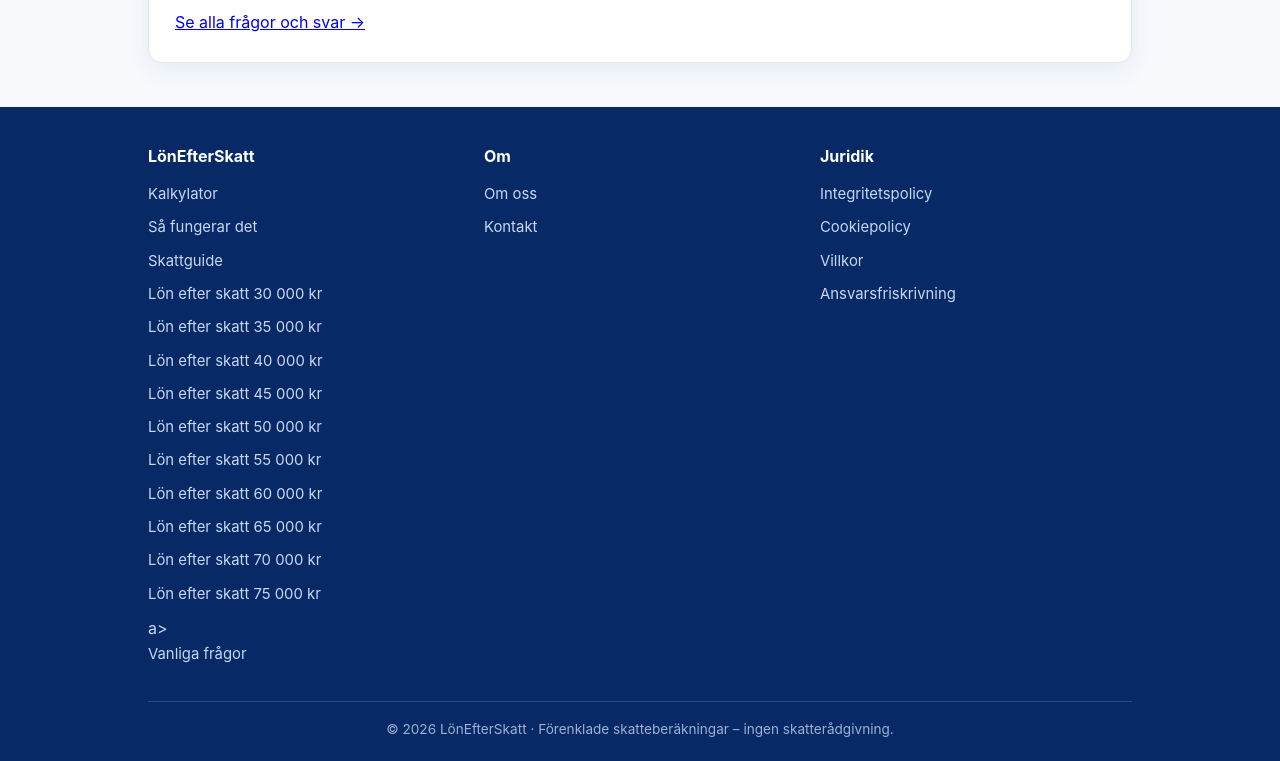
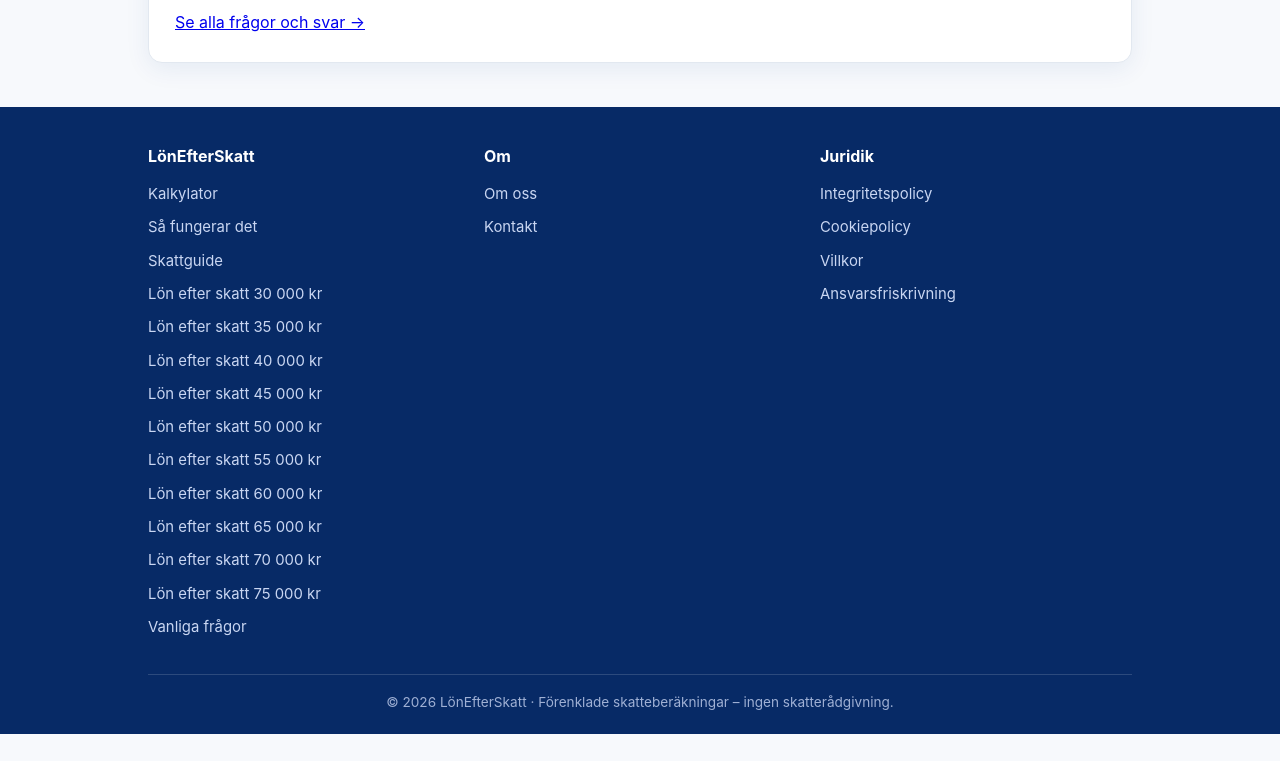
Before and after one commit to mirzacreative/lon-efter-skatt, a plain HTML site: page index.html in a window 1280 px wide. Shown: the part 1584-2345 px from the top of the page. After the commit the page ends 2318 px from the top, so only its background shows below. Drawn offline with Linux system fonts and the light colour scheme.

Commit message:
Fix stray text after lon-efter-skatt-75000 homepage link

```diff
--- a/index.html
+++ b/index.html
@@ -152,7 +152,7 @@ Individuella avdrag (t.ex. reseavdrag, ränteavdrag), kyrkoavgift och begravning
 <footer class="site-footer">
 <div class="wrap">
 <div class="cols">
-<div><h4>LönEfterSkatt</h4><a href="index.html">Kalkylator</a><a href="sa-fungerar-det.html">Så fungerar det</a><a href="skatt-i-sverige-guide.html">Skattguide</a><a href="lon-efter-skatt-30000-kr.html">Lön efter skatt 30 000 kr</a><a href="lon-efter-skatt-35000-kr.html">Lön efter skatt 35 000 kr</a><a href="lon-efter-skatt-40000-kr.html">Lön efter skatt 40 000 kr</a><a href="lon-efter-skatt-45000-kr.html">Lön efter skatt 45 000 kr</a><a href="lon-efter-skatt-50000-kr.html">Lön efter skatt 50 000 kr</a><a href="lon-efter-skatt-55000-kr.html">Lön efter skatt 55 000 kr</a><a href="lon-efter-skatt-60000-kr.html">Lön efter skatt 60 000 kr</a><a href="lon-efter-skatt-65000-kr.html">Lön efter skatt 65 000 kr</a><a href="lon-efter-skatt-70000-kr.html">Lön efter skatt 70 000 kr</a><a href="lon-efter-skatt-75000-kr.html">Lön efter skatt 75 000 kr</a>a><a href="vanliga-fragor.html">Vanliga frågor</a></div>
+<div><h4>LönEfterSkatt</h4><a href="index.html">Kalkylator</a><a href="sa-fungerar-det.html">Så fungerar det</a><a href="skatt-i-sverige-guide.html">Skattguide</a><a href="lon-efter-skatt-30000-kr.html">Lön efter skatt 30 000 kr</a><a href="lon-efter-skatt-35000-kr.html">Lön efter skatt 35 000 kr</a><a href="lon-efter-skatt-40000-kr.html">Lön efter skatt 40 000 kr</a><a href="lon-efter-skatt-45000-kr.html">Lön efter skatt 45 000 kr</a><a href="lon-efter-skatt-50000-kr.html">Lön efter skatt 50 000 kr</a><a href="lon-efter-skatt-55000-kr.html">Lön efter skatt 55 000 kr</a><a href="lon-efter-skatt-60000-kr.html">Lön efter skatt 60 000 kr</a><a href="lon-efter-skatt-65000-kr.html">Lön efter skatt 65 000 kr</a><a href="lon-efter-skatt-70000-kr.html">Lön efter skatt 70 000 kr</a><a href="lon-efter-skatt-75000-kr.html">Lön efter skatt 75 000 kr</a><a href="vanliga-fragor.html">Vanliga frågor</a></div>
 <div><h4>Om</h4><a href="om-oss.html">Om oss</a><a href="kontakt.html">Kontakt</a></div>
 <div><h4>Juridik</h4><a href="integritetspolicy.html">Integritetspolicy</a><a href="cookiepolicy.html">Cookiepolicy</a><a href="villkor.html">Villkor</a><a href="ansvarsfriskrivning.html">Ansvarsfriskrivning</a></div>
 </div>
```
